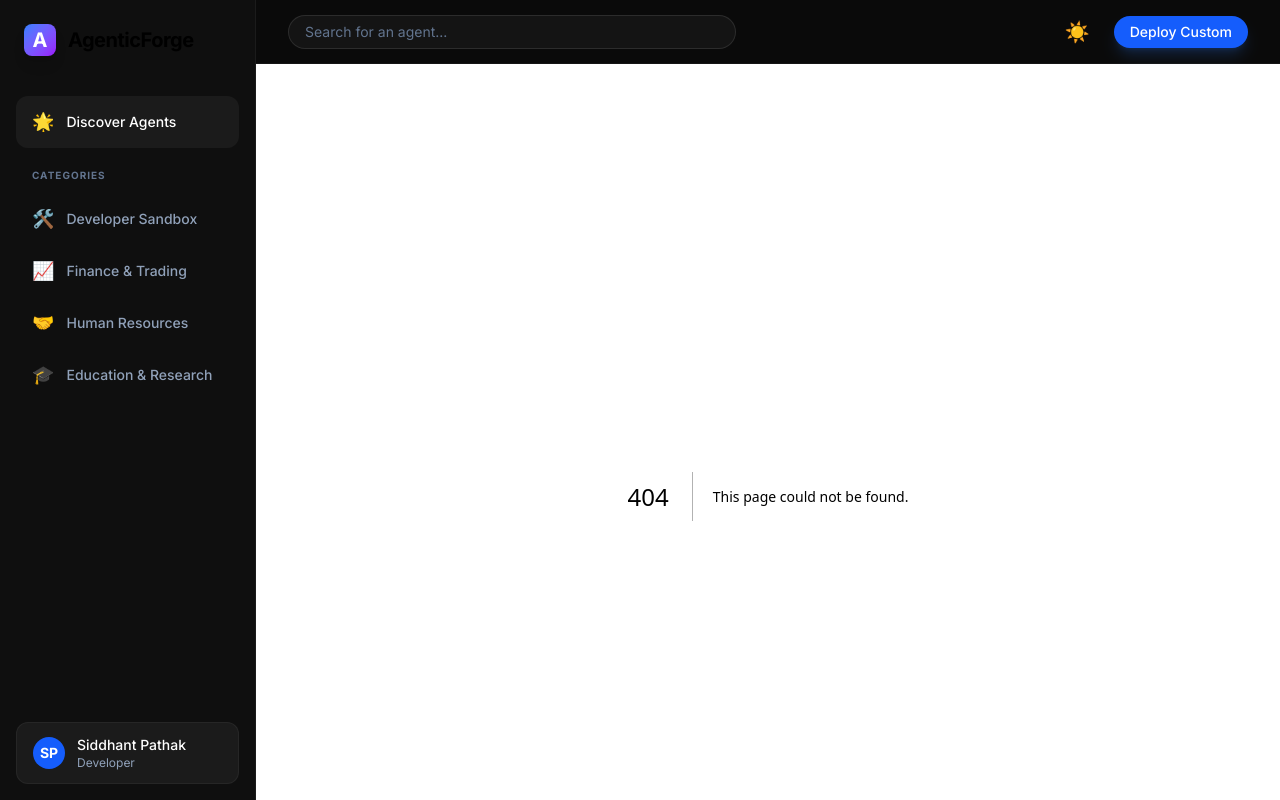
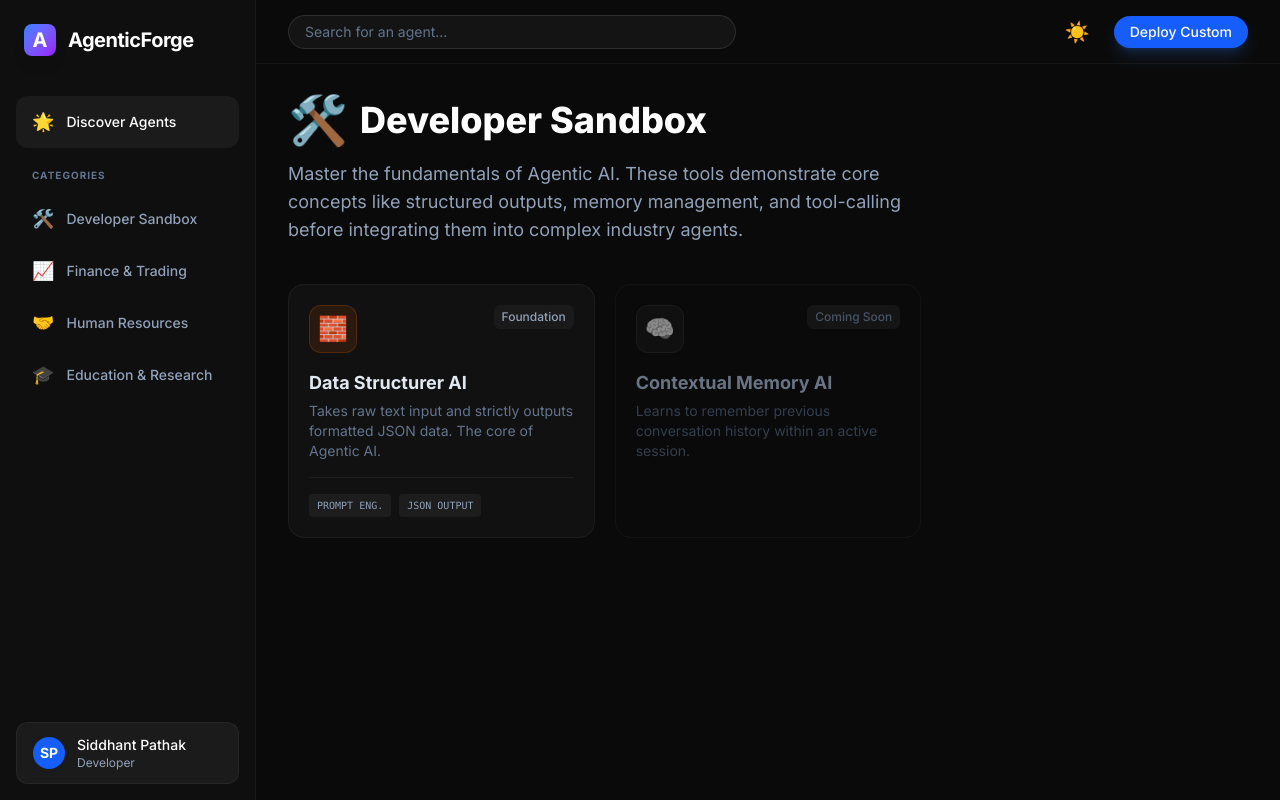
Before and after one commit to PathakSiddhant/AgenticForge, a Next.js app in the folder web-app/: page /sandbox in a window 1280 px wide. Before the commit this address had no page. Built offline with nearby package versions, Linux system fonts and the light colour scheme.

Commit message:
feat(web-app): create developer sandbox category page with agent listings

```diff
--- /dev/null
+++ b/web-app/src/app/sandbox/page.tsx
@@ -0,0 +1,49 @@
+import Link from "next/link";
+
+export default function SandboxCategory() {
+  return (
+    <div className="max-w-6xl mx-auto pb-12">
+
+      <div className="mb-10">
+        <h1 className="text-4xl font-extrabold mb-4 text-slate-900 dark:text-white flex items-center gap-3">
+          <span className="text-5xl">🛠️</span> Developer Sandbox
+        </h1>
+        <p className="text-slate-600 dark:text-slate-400 text-lg max-w-2xl">
+          Master the fundamentals of Agentic AI. These tools demonstrate core concepts like structured outputs, memory management, and tool-calling before integrating them into complex industry agents.
+        </p>
+      </div>
+
+      <div className="grid grid-cols-1 md:grid-cols-2 lg:grid-cols-3 gap-5">
+
+        {/* Basic Agent 1: JSON Structurer */}
+        <Link href="/sandbox/json-structurer" className="group flex flex-col bg-white dark:bg-[#111] border border-slate-200 dark:border-white/5 rounded-2xl p-5 hover:border-orange-500/50 hover:shadow-xl dark:hover:bg-[#141414] transition-all cursor-pointer">
+          <div className="flex items-start justify-between mb-4">
+            <div className="w-12 h-12 rounded-xl bg-orange-50 dark:bg-orange-500/10 flex items-center justify-center text-2xl border border-orange-100 dark:border-orange-500/20">
+              🧱
+            </div>
+            <span className="text-xs font-medium text-slate-600 dark:text-slate-400 bg-slate-100 dark:bg-[#1a1a1a] px-2 py-1 rounded-md">Foundation</span>
+          </div>
+          <h3 className="text-lg font-bold mb-1 text-slate-900 dark:text-slate-200 group-hover:text-orange-600 dark:group-hover:text-orange-400 transition-colors">Data Structurer AI</h3>
+          <p className="text-slate-600 dark:text-slate-500 text-sm mb-4 flex-1">Takes raw text input and strictly outputs formatted JSON data. The core of Agentic AI.</p>
+          <div className="flex items-center gap-2 pt-4 border-t border-slate-100 dark:border-white/5">
+            <span className="text-[10px] font-mono text-slate-500 dark:text-slate-400 uppercase bg-slate-100 dark:bg-white/5 px-2 py-1 rounded">Prompt Eng.</span>
+            <span className="text-[10px] font-mono text-slate-500 dark:text-slate-400 uppercase bg-slate-100 dark:bg-white/5 px-2 py-1 rounded">JSON Output</span>
+          </div>
+        </Link>
+
+        {/* Basic Agent 2: Contextual Memory Bot (Coming Next) */}
+        <div className="group flex flex-col bg-slate-50 dark:bg-[#0a0a0a] border border-slate-200 dark:border-white/5 rounded-2xl p-5 opacity-70">
+          <div className="flex items-start justify-between mb-4">
+            <div className="w-12 h-12 rounded-xl bg-pink-50 dark:bg-pink-500/10 flex items-center justify-center text-2xl border border-pink-100 dark:border-pink-500/20 grayscale">
+              🧠
+            </div>
+            <span className="text-xs font-medium text-slate-500 bg-slate-200 dark:bg-[#1a1a1a] px-2 py-1 rounded-md">Coming Soon</span>
+          </div>
+          <h3 className="text-lg font-bold mb-1 text-slate-500 dark:text-slate-400">Contextual Memory AI</h3>
+          <p className="text-slate-500 dark:text-slate-600 text-sm mb-4 flex-1">Learns to remember previous conversation history within an active session.</p>
+        </div>
+
+      </div>
+    </div>
+  );
+}
```
